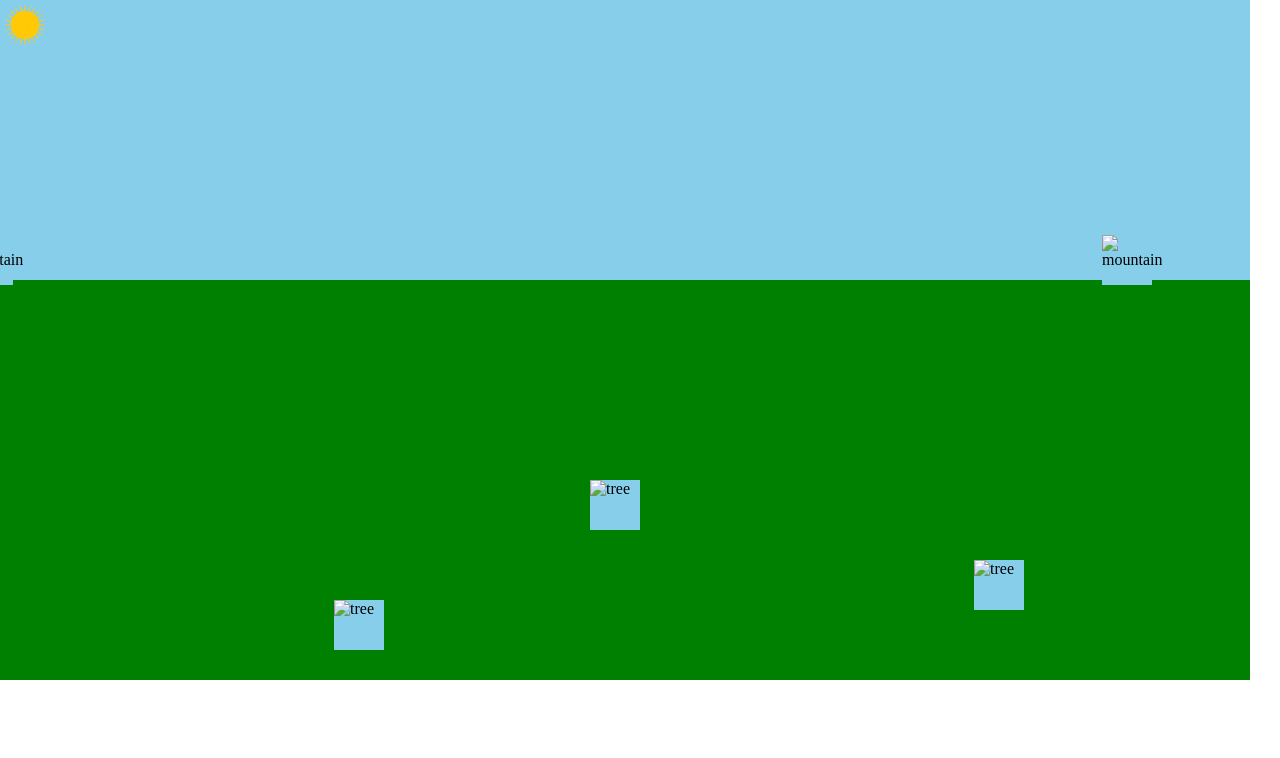
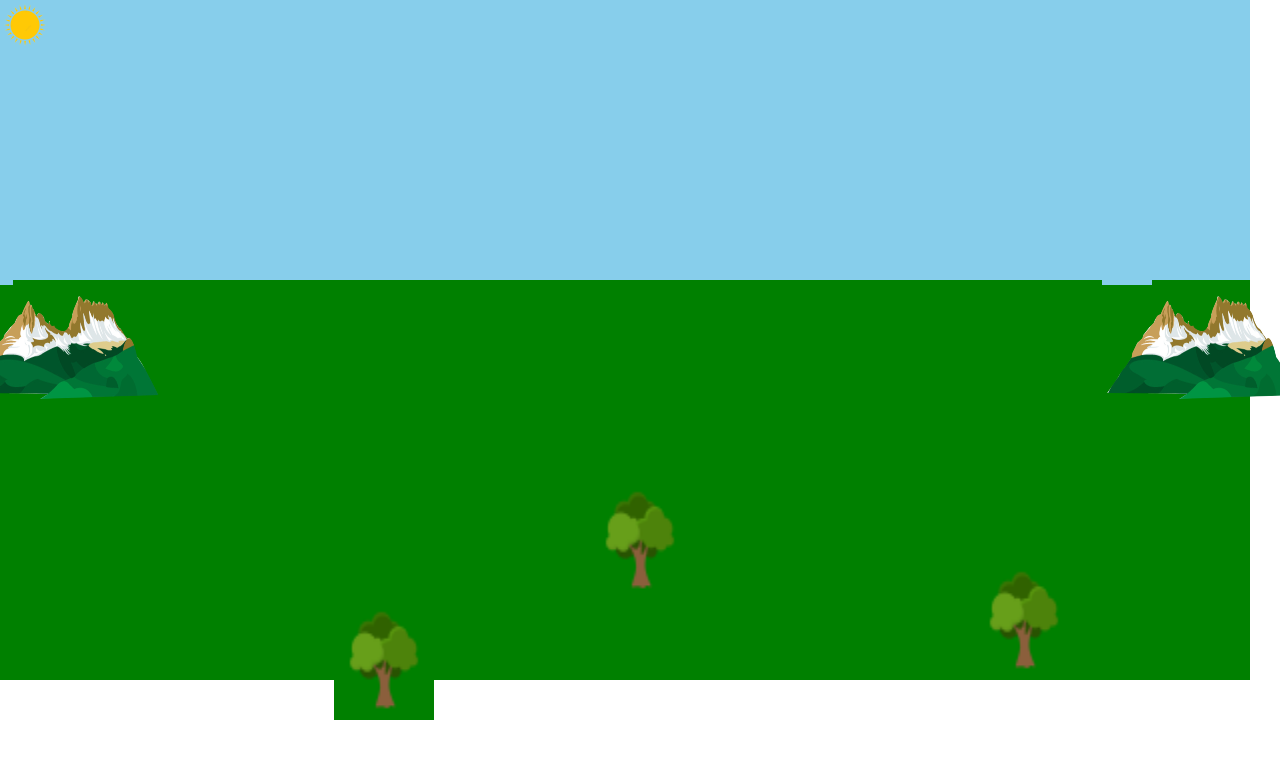
Before and after one commit to Dk-Rathod/sun-on-cursor, a plain HTML site: page index.html in a window 1280 px wide. Drawn offline with Linux system fonts and the light colour scheme; the site is published under a folder, as on GitHub Pages, so addresses that start at the root find nothing.

Commit message:
debugging index.html

```diff
--- a/index.html
+++ b/index.html
@@ -1,4 +1,4 @@
-<!DOCTYPE html>
+
 <html lang="en">
   <head>
     <meta charset="UTF-8">
@@ -6,7 +6,7 @@
     <meta name="viewport" content="width=device-width, initial-scale=1.0">
     <link rel="stylesheet" href="style.css">
     <title>Sun on cursor</title>
-    <link rel="icon" href="/img/favicon.ico">
+    <link rel="icon" href="img/favicon.ico">
   </head>
   <body>
     <div class="b1"></div>
@@ -161,19 +161,19 @@
     <div class="b150"></div>
     <div id="bk"></div>
     <div id="img">
-      <img src="/img/mountain.png" alt="mountain" width="200" height="200">
+      <img src="img/mountain.png" alt="mountain" width="200" height="200">
     </div>
     <div id="img2">
-      <img src="/img/mountain.png" alt="mountain" width="200" height="200">
+      <img src="img/mountain.png" alt="mountain" width="200" height="200">
     </div>
     <div id="img3">
-      <img src="/img/tree.png" alt="tree" width="100" height="120">
+      <img src="img/tree.png" alt="tree" width="100" height="120">
     </div>
     <div id="img4">
-      <img src="/img/tree.png" alt="tree" width="100" height="120">
+      <img src="img/tree.png" alt="tree" width="100" height="120">
     </div>
     <div id="img5">
-      <img src="/img/tree.png" alt="tree" width="100" height="120">
+      <img src="img/tree.png" alt="tree" width="100" height="120">
     </div>
   </body>
 </html>
```
